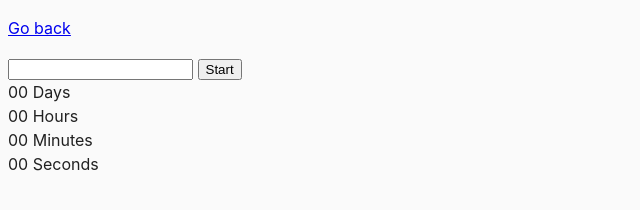
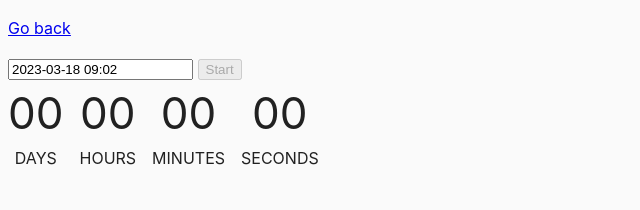
Before and after one commit to Kate-Mil/goit-js-hw-09, a website built with Parcel: page src/02-timer.html in a window 1280 px wide. Shown: the whole page, without its empty margins (0-640 px from the left). Built offline with nearby package versions, Linux system fonts and the light colour scheme.

Commit message:
start working on 2nd task

```diff
--- a/package.json
+++ b/package.json
@@ -18,6 +18,7 @@
     "url": "https://github.com/Kate-Mil/goit-js-hw-09/issues"
   },
   "dependencies": {
+    "flatpickr": "^4.6.13",
     "modern-normalize": "^1.1.0"
   },
   "devDependencies": {
--- a/src/css/common.css
+++ b/src/css/common.css
@@ -16,3 +16,25 @@ img {
   display: block;
   max-width: 100%;
 }
+
+.timer {
+  display: flex;
+  gap: 16px;
+}
+
+.field {
+  display: flex;
+  flex-direction: column;
+}
+
+.value {
+  display: flex;
+  justify-content: center;
+  font-size: 44px;
+}
+
+.label {
+  display: flex;
+  justify-content: center;
+  text-transform: uppercase;
+}
--- a/src/js/02-timer.js
+++ b/src/js/02-timer.js
@@ -0,0 +1,48 @@
+import flatpickr from "flatpickr";
+import "flatpickr/dist/flatpickr.min.css";
+
+const options = {
+    enableTime: true,
+    time_24hr: true,
+    defaultDate: new Date,
+    minuteIncrement: 1,
+    onClose(selectedDates) {
+    // if (selectedDates[0] < Date.now()){
+    // window.alert('Please choose a date in the future')
+    // } else {
+    // document.querySelector('button').removeAttribute('disabled');
+            console.log(selectedDates[0]);
+            console.log(defaultDate.getTime());
+    //  }
+    },
+  };
+
+  document.querySelector('button').setAttribute('disabled', 'true');
+
+  flatpickr(document.querySelector('input#datetime-picker'), options)
+
+
+
+
+
+
+
+
+function convertMs(ms) {
+    // Number of milliseconds per unit of time
+    const second = 1000;
+    const minute = second * 60;
+    const hour = minute * 60;
+    const day = hour * 24;
+
+    // Remaining days
+    const days = Math.floor(ms / day);
+    // Remaining hours
+    const hours = Math.floor((ms % day) / hour);
+    // Remaining minutes
+    const minutes = Math.floor(((ms % day) % hour) / minute);
+    // Remaining seconds
+    const seconds = Math.floor((((ms % day) % hour) % minute) / second);
+
+    return { days, hours, minutes, seconds };
+  }
```
Also changed, not shown: 1 other file.
